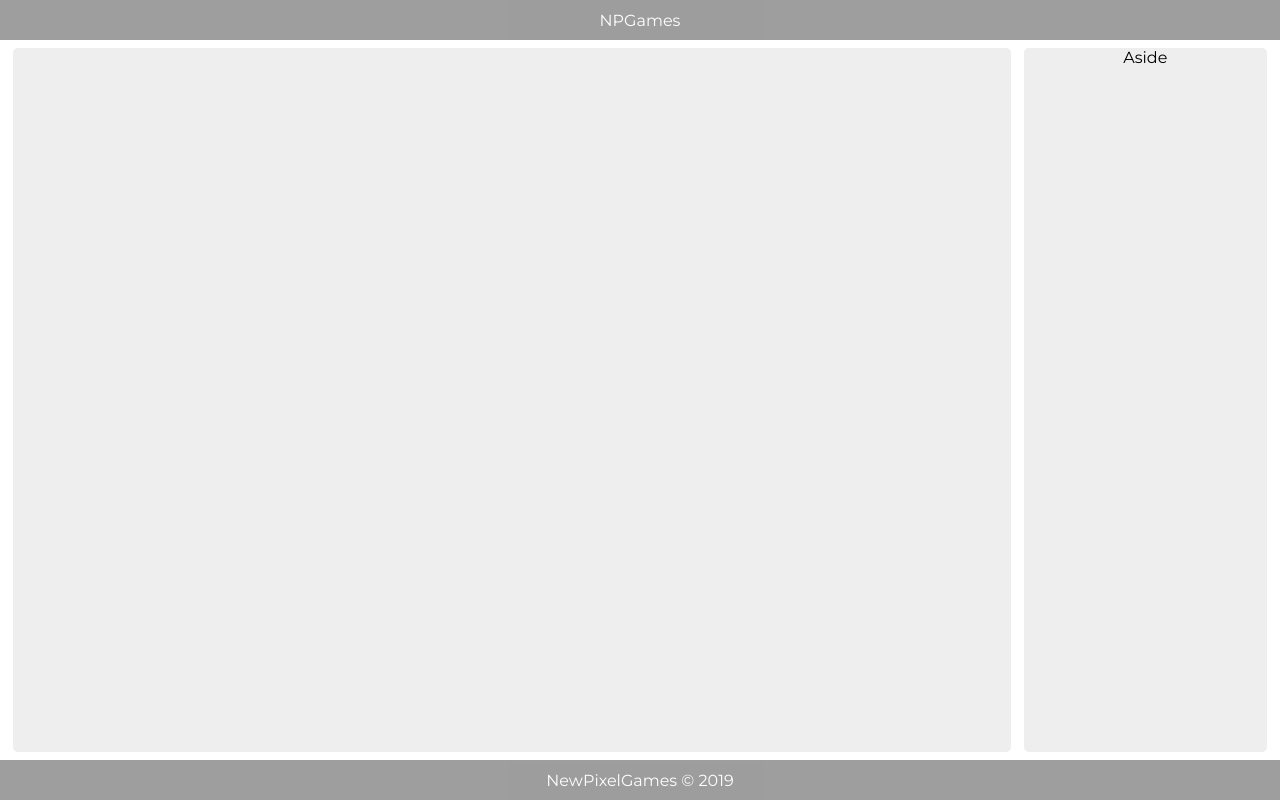
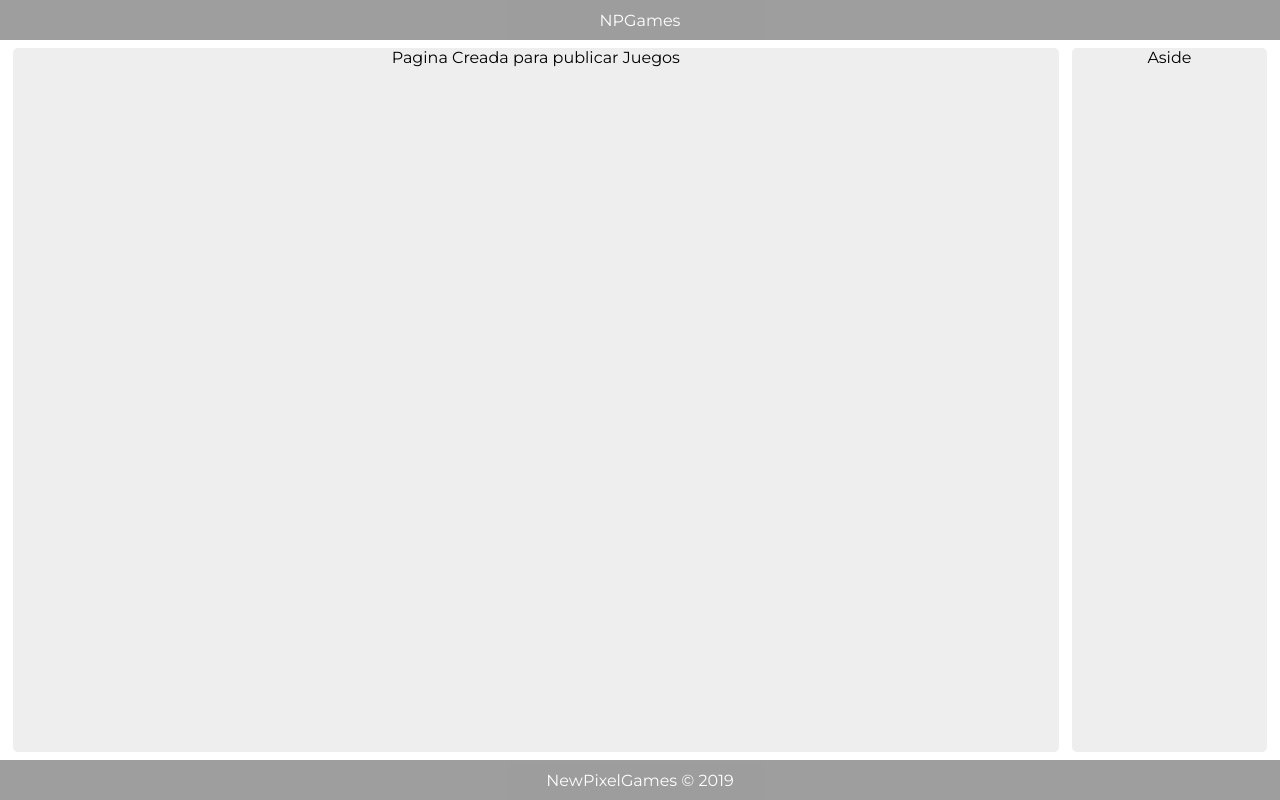
Before and after one commit to Kathar6/FPGames, a plain HTML site: page index.html in a window 1280 px wide. Drawn offline with Linux system fonts and the light colour scheme.

Commit message:
pagina mejorada

```diff
--- a/index.html
+++ b/index.html
@@ -11,7 +11,7 @@
 <body>
     <header>NPGames</header>
     <section>
-
+        Pagina Creada para publicar Juegos
     </section>
     <aside>Aside</aside>
     <footer>NewPixelGames © 2019</footer>
```
